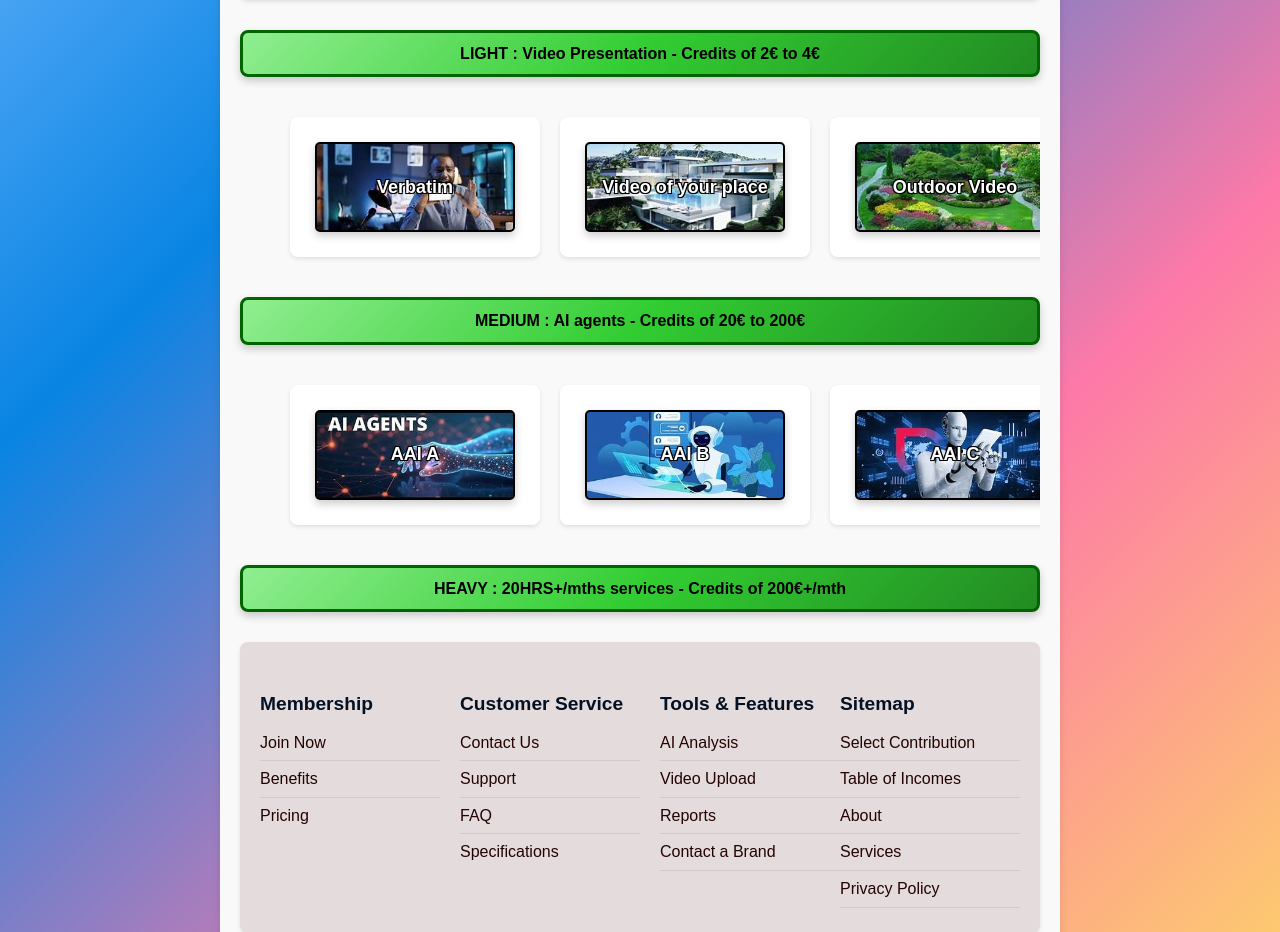
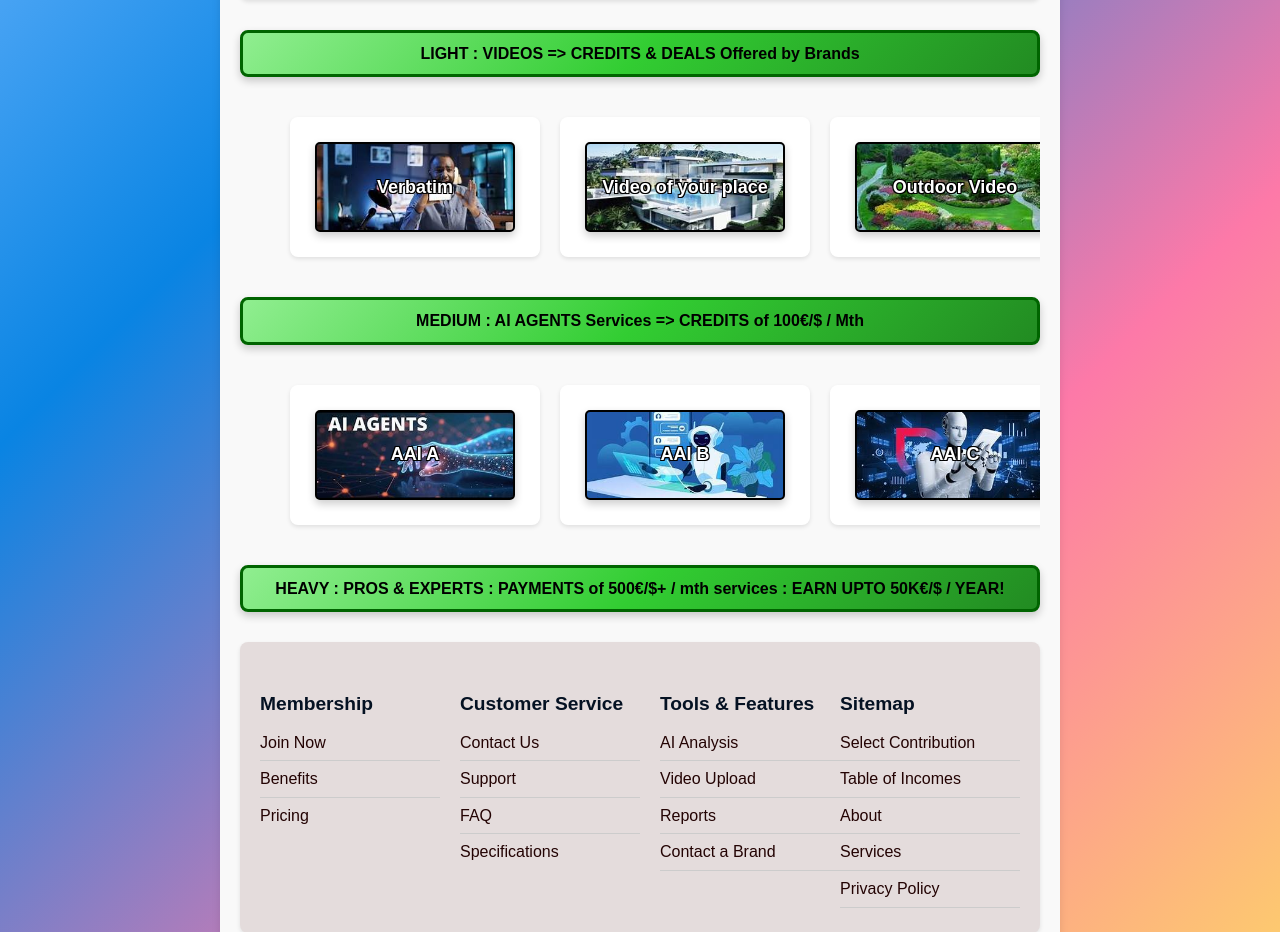
Before and after one commit to MichaeFaivr/VIDEO_TEXT_TOPICS_LABELS, a Flask app: page /messages/ in a window 1280 px wide. Shown: the part 321-1253 px from the top of the page. Run offline with Flask 3, Linux system fonts and the light colour scheme.

Commit message:
Improve labeling of service categories

```diff
--- a/Video_Analysis_Webapp/templates/select_contribution_type.html
+++ b/Video_Analysis_Webapp/templates/select_contribution_type.html
@@ -371,7 +371,7 @@
 
     <div style="grid-column: 1 / -1; background: linear-gradient(135deg, #90ee90, #32cd32, #228b22); padding: 8px; border-radius: 8px; margin-bottom: 0px; max-height: 60px; border: 3px solid #006400; box-shadow: 0 4px 8px rgba(0,0,0,0.2);">
         <h2 style="text-align: center; margin: 0; color: #000000; font-weight: bold; font-size: clamp(1rem, 1vw, 1.2rem); display: flex; align-items: center; justify-content: center; height: 100%;">
-            LIGHT : Video Presentation - Credits of 2€ to 4€
+            LIGHT : VIDEOS => CREDITS & DEALS Offered by Brands
         </h2>
     </div>
     <div class="contribution-scroll-container">
@@ -467,7 +467,7 @@
 
         <div style="grid-column: 1 / -1; background: linear-gradient(135deg, #90ee90, #32cd32, #228b22); padding: 8px; border-radius: 8px; margin-bottom: 0px; max-height: 60px; border: 3px solid #006400; box-shadow: 0 4px 8px rgba(0,0,0,0.2);">
         <h2 style="text-align: center; margin: 0; color: #000000; font-weight: bold; font-size: clamp(1rem, 1vw, 1.2rem); display: flex; align-items: center; justify-content: center; height: 100%;">
-            MEDIUM : AI agents - Credits of 20€ to 200€
+            MEDIUM : AI AGENTS Services => CREDITS of 100€/$ / Mth
         </h2>
     </div>
     <div class="contribution-scroll-container">
@@ -491,7 +491,7 @@
 
     <div style="grid-column: 1 / -1; background: linear-gradient(135deg, #90ee90, #32cd32, #228b22); padding: 8px; border-radius: 8px; margin-bottom: 0px; max-height: 60px; border: 3px solid #006400; box-shadow: 0 4px 8px rgba(0,0,0,0.2);">
         <h2 style="text-align: center; margin: 0; color: #000000; font-weight: bold; font-size: clamp(1rem, 1vw, 1.2rem); display: flex; align-items: center; justify-content: center; height: 100%;">
-            HEAVY : 20HRS+/mths services - Credits of 200€+/mth
+            HEAVY : PROS & EXPERTS : PAYMENTS of 500€/$+ / mth services : EARN UPTO 50K€/$ / YEAR!
         </h2>
     </div>
     <footer style="margin-top: 30px; padding: 20px; background-color: #e4dcdc; border-radius: 8px; box-shadow: 0 2px 4px rgba(0,0,0,0.1);">
```
